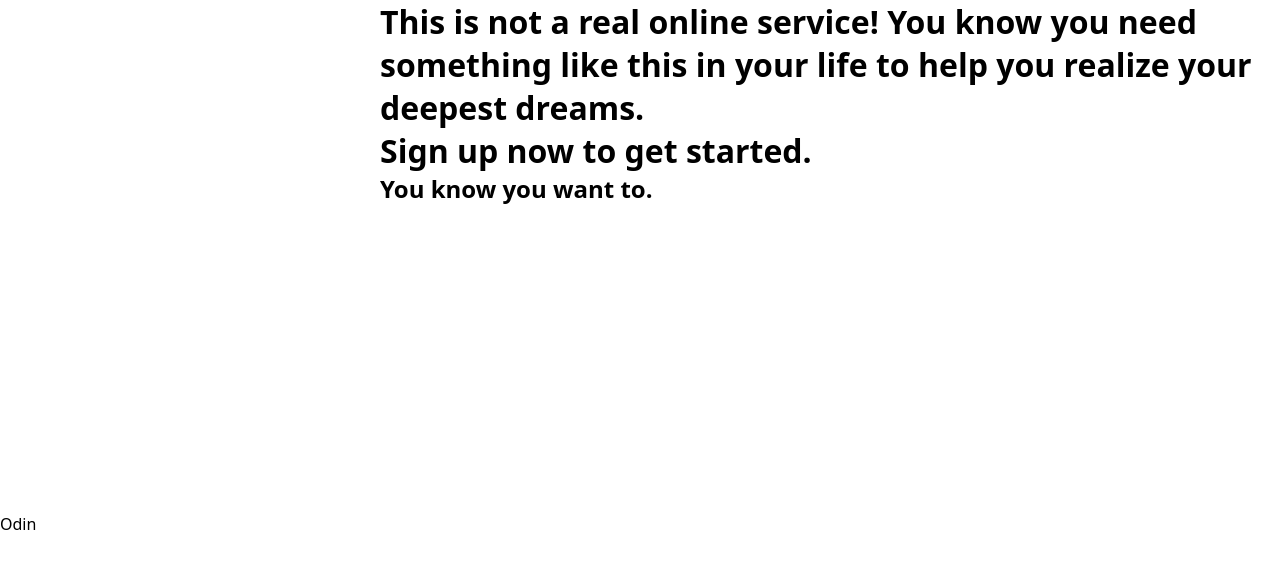
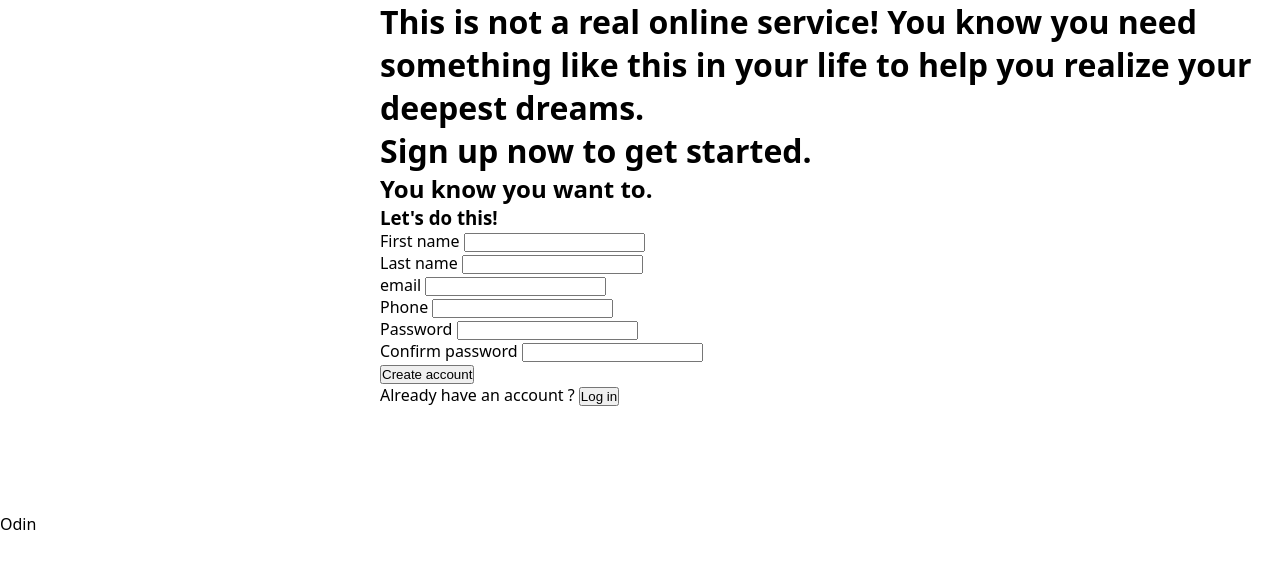
Before and after one commit to roqyyb/sign-up-form, a plain HTML site: page index.html in a window 1280 px wide. Drawn offline with Linux system fonts and the light colour scheme.

Commit message:
Implement the form markup

```diff
--- a/index.html
+++ b/index.html
@@ -22,6 +22,47 @@
       </h1>
 
       <h2>You know you want to.</h2>
+
+      <form action="">
+        <header>
+          <h3>Let's do this!</h3>
+          <div class="row-1">
+            <div>
+              <label for="fname">First name</label>
+              <input type="text" name="fname" id="fname" />
+            </div>
+            <div>
+              <label for="lname">Last name</label>
+              <input type="text" name="lname" id="lname" />
+            </div>
+          </div>
+          <div class="row-2">
+            <div>
+              <label for="email">email</label>
+              <input type="email" name="email" id="email" />
+            </div>
+            <div>
+              <label for="phone">Phone</label>
+              <input type="tel" name="phone" id="phone" />
+            </div>
+          </div>
+          <div class="row-3">
+            <div>
+              <label for="pwd">Password</label>
+              <input type="password" name="password" id="pwd" />
+            </div>
+            <div>
+              <label for="confirm-pwd">Confirm password</label>
+              <input type="password" name="confirm-password" id="confirm-pwd" />
+            </div>
+          </div>
+        </header>
+
+        <footer>
+          <button type="submit">Create account</button>
+          <p>Already have an account ? <button type="button">Log in</button></p>
+        </footer>
+      </form>
     </main>
   </body>
 </html>
```
